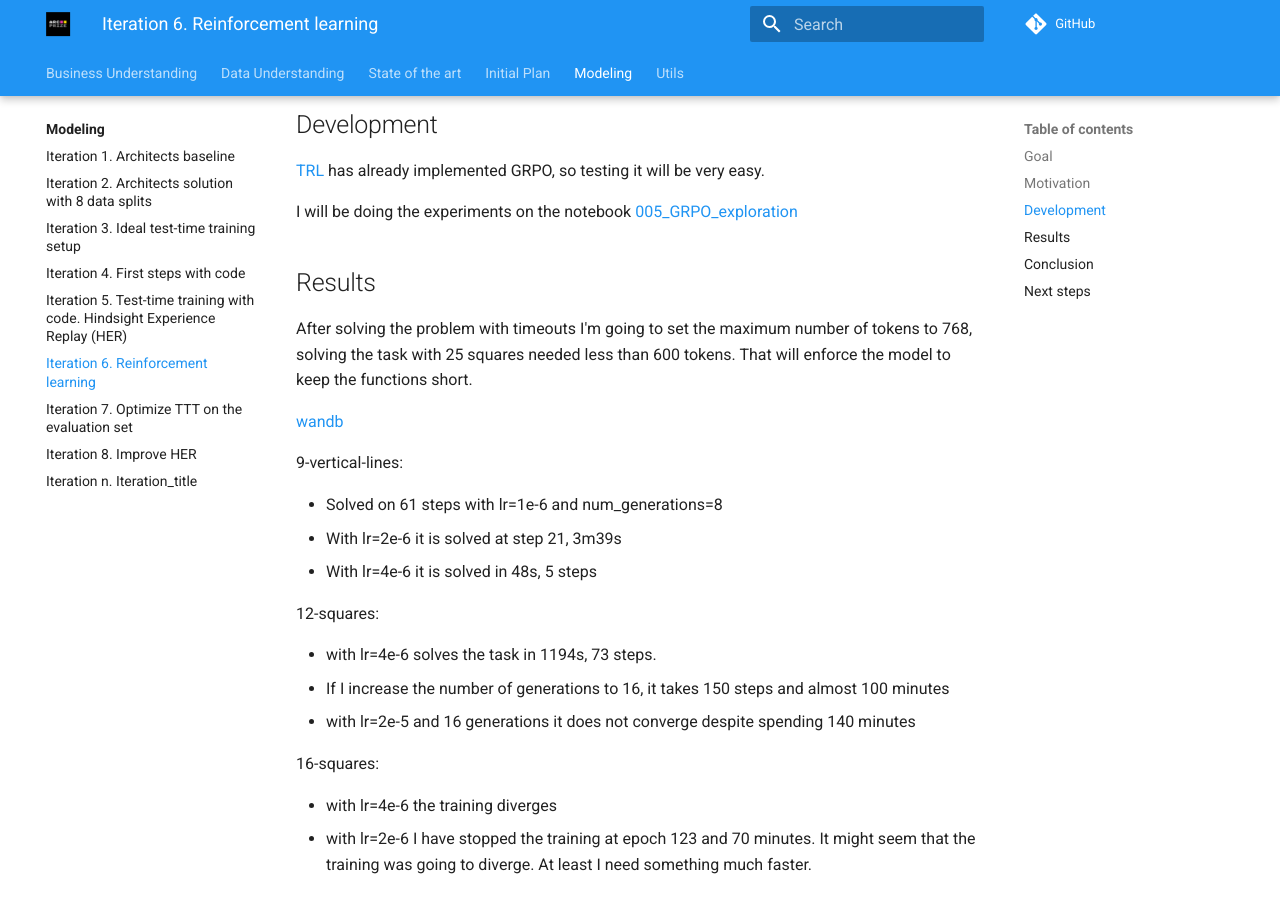
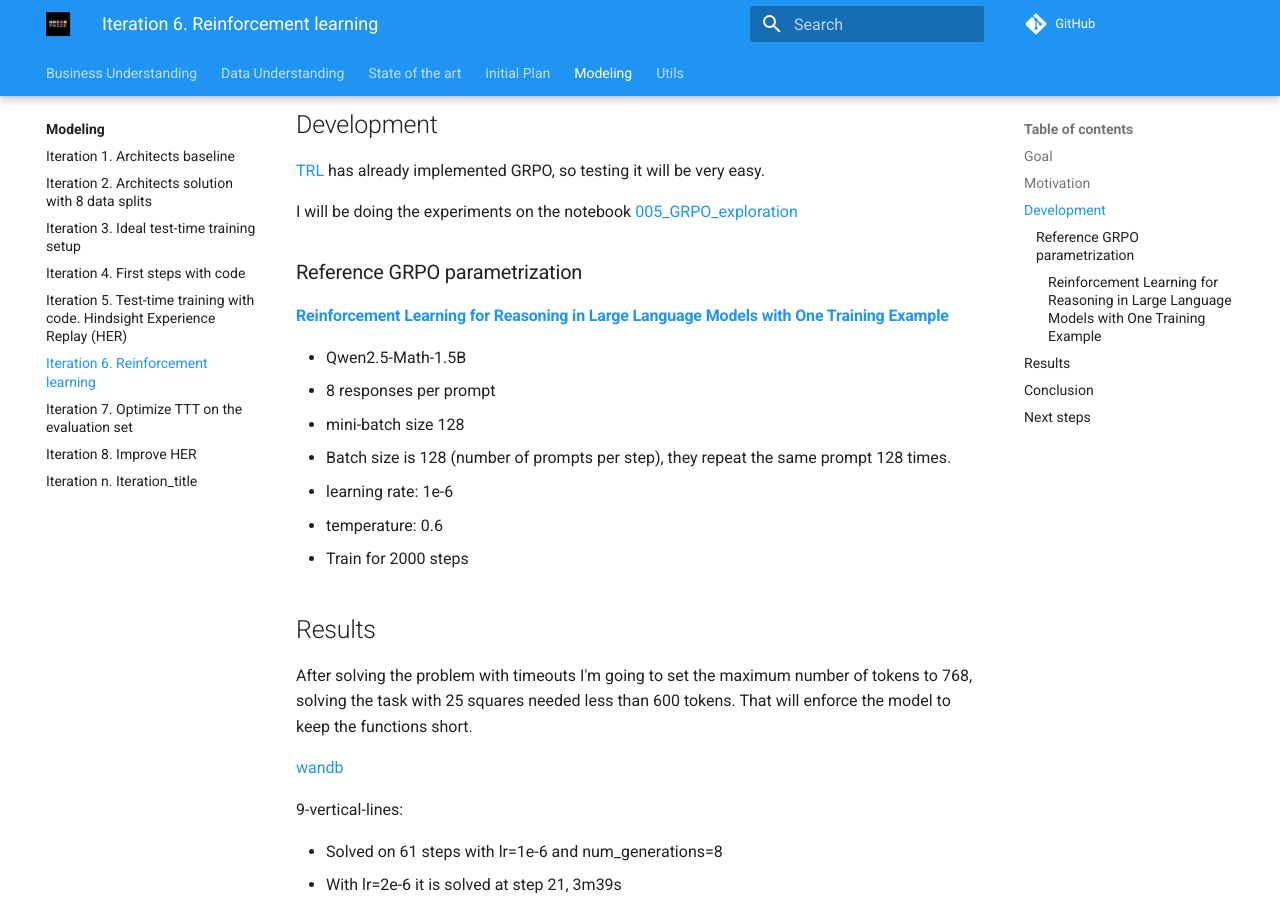
Before and after one commit to ironbar/arc25, an MkDocs documentation site: the page built from docs/modeling/Iteration_06_reinforcement_learning.md, in a window 1280 px wide and 900 px high, scrolled down 538 px. Built offline with MkDocs 1.6.1 and Material for MkDocs 9.7.7, drawn with Linux system fonts in a browser that asks for light colours; comment, search, counter and statistics services are not loaded.

Commit message:
added grpo parameters from paper

```diff
--- a/docs/modeling/Iteration_06_reinforcement_learning.md
+++ b/docs/modeling/Iteration_06_reinforcement_learning.md
@@ -19,6 +19,18 @@ I would also like to see how it compares with HER in terms of efficiency.
 [TRL](https://huggingface.co/docs/trl/main/en/grpo_trainer) has already implemented GRPO, so testing it will be very easy.
 
 I will be doing the experiments on the notebook [005_GRPO_exploration](../../notebooks/005_GRPO_exploration.ipynb)
+
+### Reference GRPO parametrization
+
+#### [Reinforcement Learning for Reasoning in Large Language Models with One Training Example](https://arxiv.org/abs/2504.20571)
+
+- Qwen2.5-Math-1.5B
+- 8 responses per prompt
+- mini-batch size 128
+- Batch size is 128 (number of prompts per step), they repeat the same prompt 128 times.
+- learning rate: 1e-6
+- temperature: 0.6
+- Train for 2000 steps
 
 ## Results
 
```
